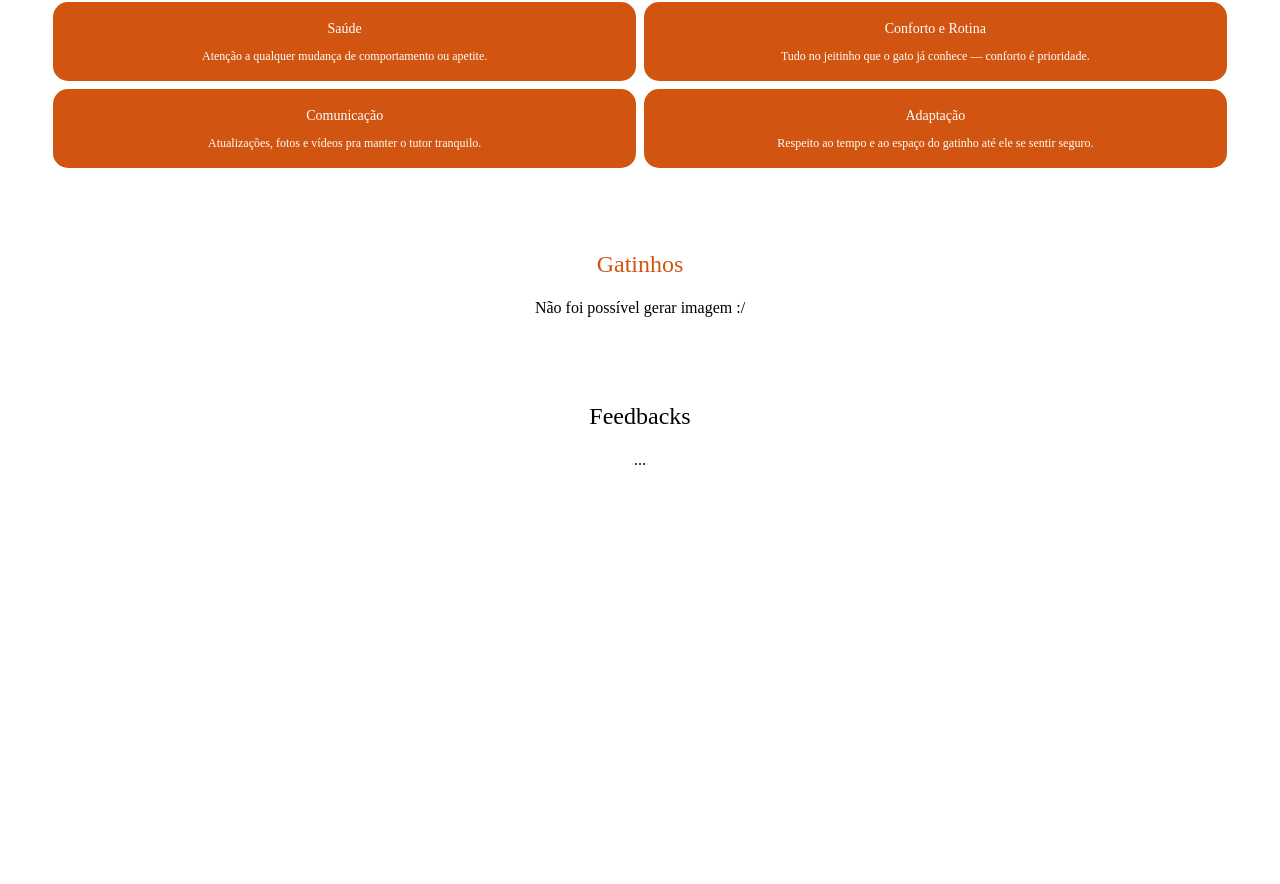
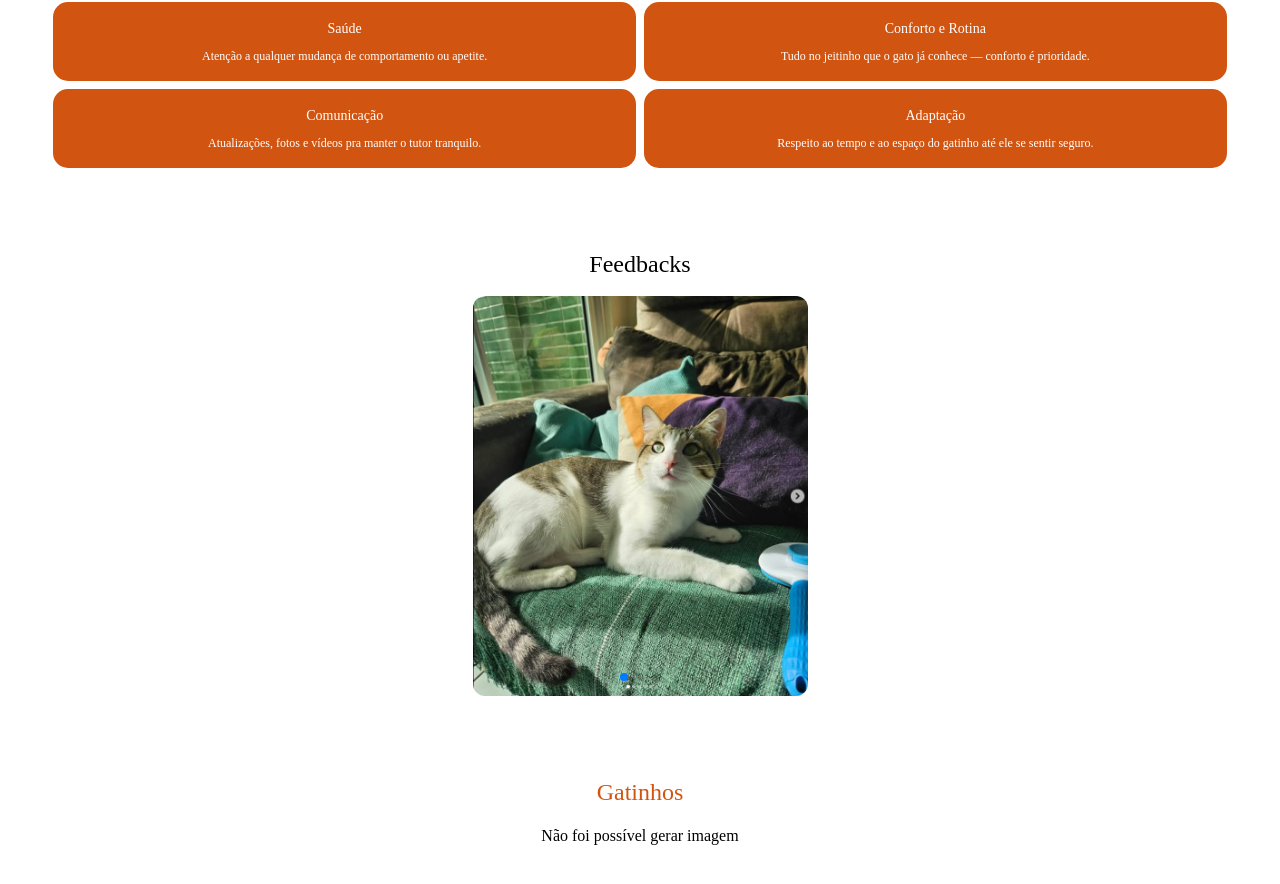
Before and after one commit to Lucas-G-Rocha/ElianaCatSitter, a React (Vite) app: page / in a window 1280 px wide. Shown: the part 1289-2173 px from the top of the page. Before the commit the page ends 1861 px from the top, so only its background shows below. Built offline with nearby package versions, Linux system fonts and the light colour scheme; no server answers; a web font is replaced by a local one.

Commit message:
Prototipo pronto

```diff
--- a/src/App.jsx
+++ b/src/App.jsx
@@ -13,10 +13,14 @@ import 'swiper/css/pagination';
 
 function App() {
   const [imgUrl, setImgUrl] = useState('');
+  const [isDisabled, setIsDisabled] = useState(false);
+  const [isLoading, setIsLoading] = useState(false);
 
   async function pegarUrlGato() {
     console.log('1');
     try {
+      setIsDisabled(true);
+      setIsLoading(true);
       const result = await fetch('https://api.thecatapi.com/v1/images/search', {
         headers: {
           'x-api-key': 'live_tQyUcEJtW1GVRU8xXfD1FJeTwoHpvmfY7c9iT4DYXgDVtUmY7VkJmjiqfbfRqZya'
@@ -31,7 +35,12 @@ function App() {
         console.log(response);
         alert('Não foi possível gerar imagem do gatinho :(');
       }
+      setIsDisabled(false);
+      setIsLoading(false);
     } catch (err) {
+      setIsDisabled(false);
+      setIsLoading(false);
+
       console.log(err);
       alert('Ocorreu um erro desconhecido!');
     }
@@ -79,13 +88,13 @@ useEffect(() => {
               slidesPerView={1}
             >
               <SwiperSlide className='flex justify-center items-center'>
-                <img src="/image.png" alt="gato" className="max-h-[400px] ml-auto mr-auto object-contain rounded-xl"/>
+                <img src="/image.png" alt="gato" className="max-h-[400px] ml-auto mr-auto object-contain rounded-xl" />
               </SwiperSlide>
               <SwiperSlide className='flex justify-center items-center'>
-                <img src="/image2.png" alt="gato" className="max-h-[400px] ml-auto mr-auto object-contain rounded-xl"/>
+                <img src="/image2.png" alt="gato" className="max-h-[400px] ml-auto mr-auto object-contain rounded-xl" />
               </SwiperSlide>
               <SwiperSlide className='flex justify-center items-center'>
-                <img src="/image3.png" alt="gato"className="max-h-[400px] ml-auto mr-auto object-contain rounded-xl" />
+                <img src="/image3.png" alt="gato" className="max-h-[400px] ml-auto mr-auto object-contain rounded-xl" />
               </SwiperSlide>
             </Swiper>
           </div>
@@ -131,26 +140,49 @@ useEffect(() => {
 
         </section>
 
+        <section className='pt-20 flex flex-col gap-y-4 items-center'>
+          <h1 className='text-2xl text-center'>Feedbacks</h1>
+          <div className='w-full max-h-400px'>
+            <Swiper
+              modules={[Pagination]}
+              pagination={{ clickable: true }}
+              spaceBetween={30}
+              slidesPerView={1}
+            >
+              <SwiperSlide className='flex justify-center items-center'>
+                <img src="/image.png" alt="gato" className="max-h-[400px] ml-auto mr-auto object-contain rounded-xl" />
+              </SwiperSlide>
+              <SwiperSlide className='flex justify-center items-center'>
+                <img src="/image2.png" alt="gato" className="max-h-[400px] ml-auto mr-auto object-contain rounded-xl" />
+              </SwiperSlide>
+              <SwiperSlide className='flex justify-center items-center'>
+                <img src="/image3.png" alt="gato" className="max-h-[400px] ml-auto mr-auto object-contain rounded-xl" />
+              </SwiperSlide>
+            </Swiper>
+          </div>
+        </section>
+
         <section className='pt-20 flex flex-col gap-y-4 items-center' id='gatinhos'>
           <h1 className='text-2xl text-center text-[#D15511]'>Gatinhos</h1>
 
-          { imgUrl !== '' ?
+          {imgUrl !== '' ?
+            isLoading ?
+              (<p>Carregando</p>) :
               (<div className='flex flex-col items-center gap-y-4'>
-            <img src={imgUrl} alt="gatos"/>
+                <img src={imgUrl} alt="gatos" />
                 <button className='bg-[#FBFF29] rounded-[5px] px-2 max-w-fit py-1 cursor-pointer'
                   onClick={() => {
                     pegarUrlGato()
-              }}>Mais Gatinhos, por favor!</button>
+                  }}
+                  disabled={isDisabled}
+                >Mais Gatinhos, por favor!</button>
               </div>)
             :
-          (<p>Não foi possível gerar imagem :/</p>)
+            (<p>Não foi possível gerar imagem</p>)
           }
         </section>
 
-        <section className='pt-20 flex flex-col gap-y-4 items-center'>
-          <h1 className='text-2xl text-center'>Feedbacks</h1>
-          ...
-        </section>
+
       </main>
     </div>
   )
```
Lines whose indentation alone changed are shown as unchanged.
